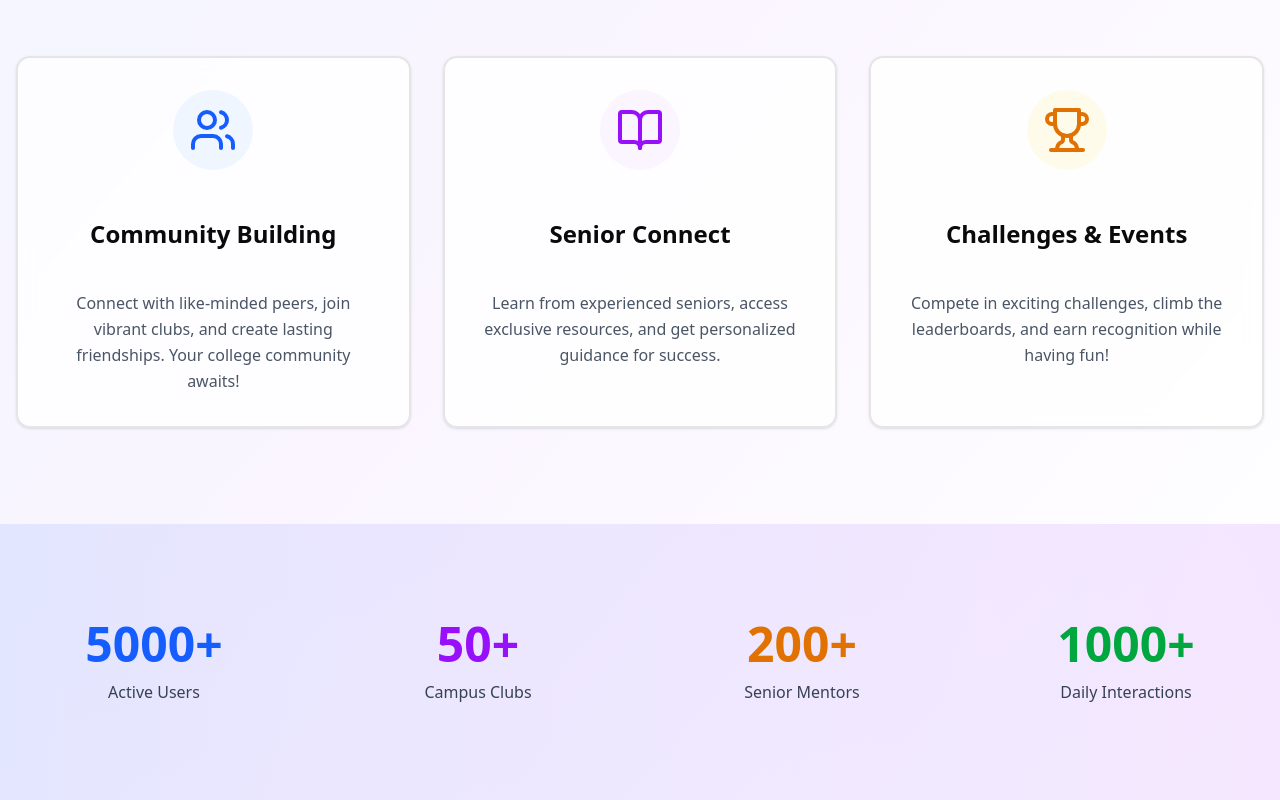
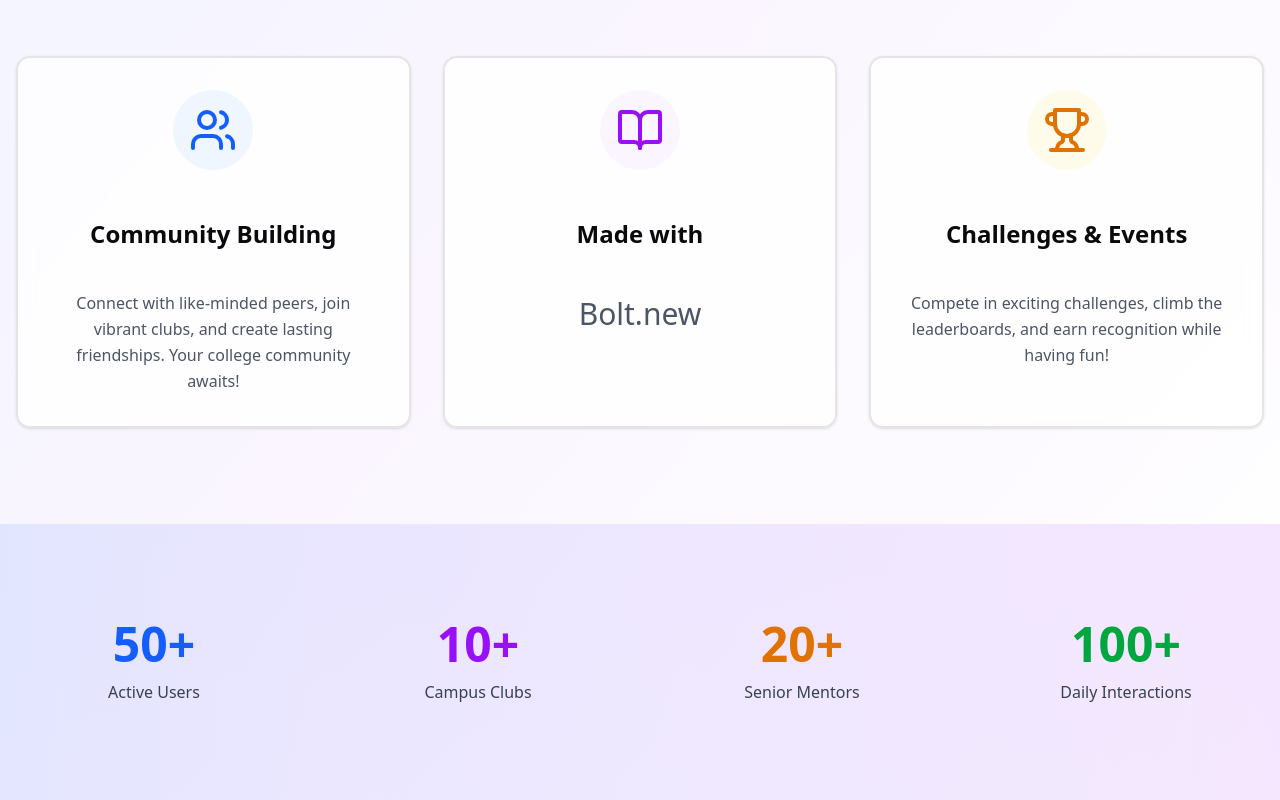
Before and after one commit to aryashantanu405/campus_connect, a Next.js app in the folder my-app/: page / in a window 1280 px wide. Shown: the part 680-1480 px from the top of the page. Built offline with nearby package versions, Linux system fonts and the light colour scheme; no server answers.

Commit message:
modified:   my-app/src/app/page.js

```diff
--- a/my-app/src/app/page.js
+++ b/my-app/src/app/page.js
@@ -115,10 +115,9 @@
             <div className="bg-purple-50 rounded-full p-4 w-fit mx-auto mb-6 group-hover:bg-purple-100 transition-colors">
               <BookOpen className="h-12 w-12 text-purple-600" />
             </div>
-            <h3 className="text-2xl font-semibold mb-4 text-center">Senior Connect</h3>
-            <p className="text-gray-600 leading-relaxed">
-              Learn from experienced seniors, access exclusive resources, and get personalized
-              guidance for success.
+            <h3 className="text-2xl font-semibold mb-4 text-center">Made with</h3>
+            <p className="text-gray-600 leading-relaxed text-3xl">
+              Bolt.new
             </p>
           </Card>
 
@@ -141,19 +140,19 @@
         <div className="container relative mx-auto px-4">
           <div className="grid grid-cols-2 md:grid-cols-4 gap-12 text-center">
             <div className="group">
-              <p className="text-5xl font-bold text-blue-600 mb-3 group-hover:scale-110 transition-transform">5000+</p>
+              <p className="text-5xl font-bold text-blue-600 mb-3 group-hover:scale-110 transition-transform">50+</p>
               <p className="text-gray-700 font-medium">Active Users</p>
             </div>
             <div className="group">
-              <p className="text-5xl font-bold text-purple-600 mb-3 group-hover:scale-110 transition-transform">50+</p>
+              <p className="text-5xl font-bold text-purple-600 mb-3 group-hover:scale-110 transition-transform">10+</p>
               <p className="text-gray-700 font-medium">Campus Clubs</p>
             </div>
             <div className="group">
-              <p className="text-5xl font-bold text-amber-600 mb-3 group-hover:scale-110 transition-transform">200+</p>
+              <p className="text-5xl font-bold text-amber-600 mb-3 group-hover:scale-110 transition-transform">20+</p>
               <p className="text-gray-700 font-medium">Senior Mentors</p>
             </div>
             <div className="group">
-              <p className="text-5xl font-bold text-green-600 mb-3 group-hover:scale-110 transition-transform">1000+</p>
+              <p className="text-5xl font-bold text-green-600 mb-3 group-hover:scale-110 transition-transform">100+</p>
               <p className="text-gray-700 font-medium">Daily Interactions</p>
             </div>
           </div>
```
